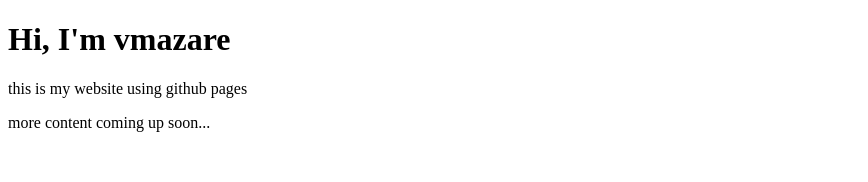
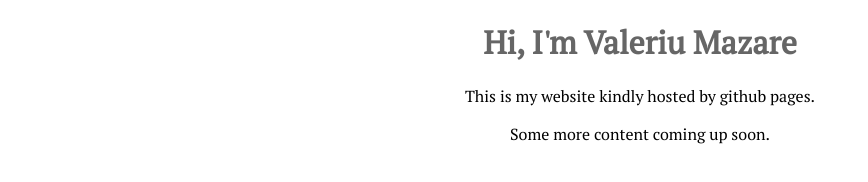
Before and after one commit to vmazare/vmazare.github.io, a plain HTML site: page index.html in a window 1280 px wide. Shown: the whole page, without its empty margins (0-868 px from the left). Drawn offline with Linux system fonts and the light colour scheme.

Commit message:
layout improvement round 1

```diff
--- a/index.html
+++ b/index.html
@@ -1,13 +1,25 @@
 <!DOCTYPE html>
 <html>
-<body>
+	<head>
+		<link href='https://fonts.googleapis.com/css?family=PT+Serif' rel='stylesheet' type='text/css'>
 		<style>
 			.bold {
 				font-weight: bold;
 			}
+			h1 {
+				color: #666;
+			}
+			#main-container {
+				text-align: center;
+				font-family: "PT Serif"
+			}
 		</style>
-<h1>Hi, I'm <span class="bold">vmazare</span></h1>
-<p>this is my website using github pages</p>
-<p>more content coming up soon...</p>
+	</head>
+	<body>
+		<div id="main-container">
+			<h1>Hi, I'm Valeriu Mazare</h1>
+			<p>This is my website kindly hosted by github pages.</p>
+			<p>Some more content coming up soon.</p>
+		</div>
 	</body>
 </html>
```
Lines whose indentation alone changed are shown as unchanged.
